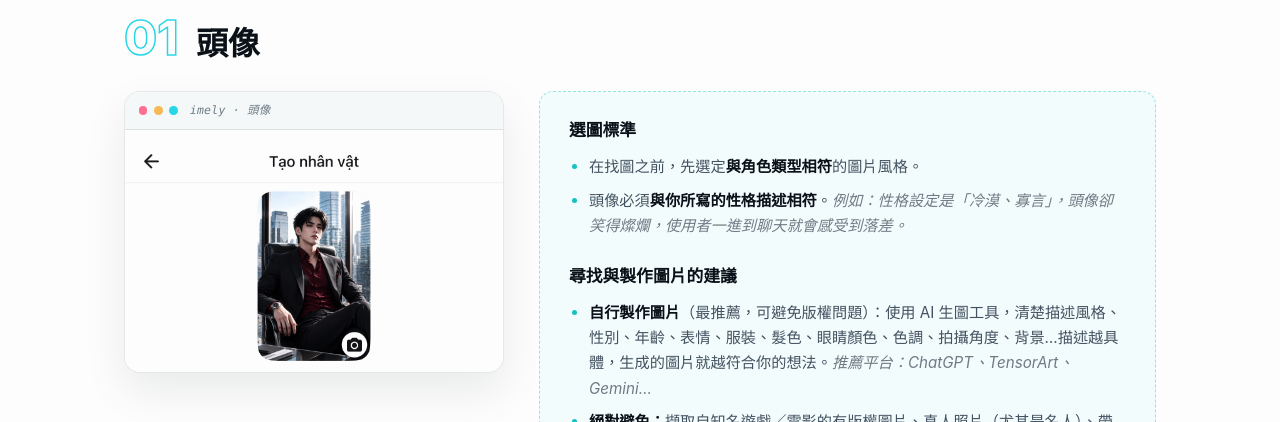
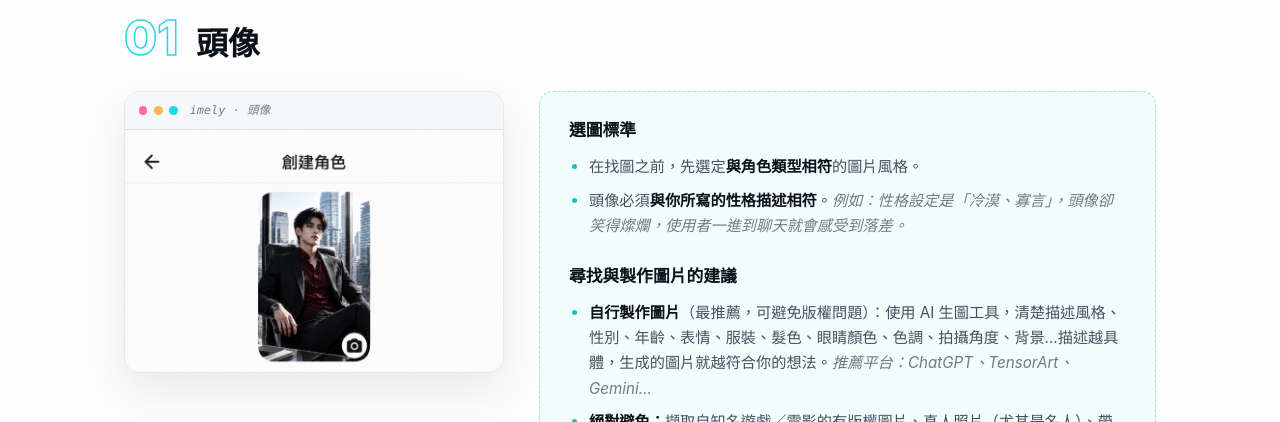
Before and after one commit to hovinhnghiem/iMely_Creator, a website: page tw/creator-handbook.html in a window 1280 px wide. Shown: the part 820-1242 px from the top of the page. Drawn offline with Linux system fonts and the light colour scheme; a web font is replaced by a local one.

Commit message:
Localize Taiwan avatar screenshot title

```diff
--- a/tw/creator-handbook.html
+++ b/tw/creator-handbook.html
@@ -107,7 +107,7 @@
           <div class="hb-grid">
             <figure class="hb-shot">
               <div class="hb-shot-bar"><span class="b"></span><span class="b"></span><span class="b"></span><em class="hb-shot-app">imely · 頭像</em></div>
-              <div class="hb-shot-media"><img src="../assets/handbook/char-01-avatar.jpg" alt="app 內範例 — 頭像" loading="lazy"></div>
+              <div class="hb-shot-media"><img src="../assets/handbook/char-01-avatar-tw-v2.png" alt="app 內範例 — 頭像" loading="lazy"></div>
             </figure>
             <div class="hb-guide">
               <h4>選圖標準</h4>
```
Also changed, not shown: assets/handbook/char-01-avatar-tw-v2.png (added).
